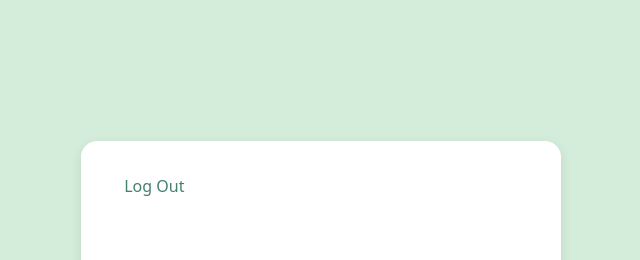
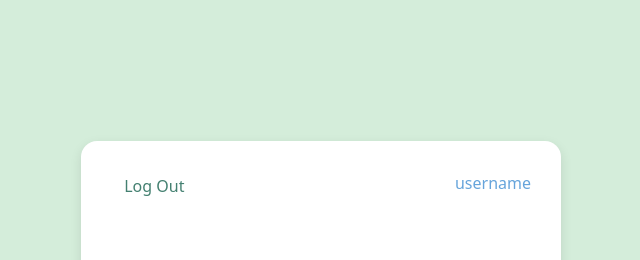
Before and after one commit to LachlanKreunen/Golf-Tracker, a React (Vite) app in the folder frontend/: page /login in a window 1280 px wide. Shown: the top 260 px of the page, without its empty margins (319-959 px from the left). Built offline with nearby package versions, Linux system fonts and the light colour scheme.

Commit message:
username

```diff
--- a/frontend/src/Pages/Login.jsx
+++ b/frontend/src/Pages/Login.jsx
@@ -23,6 +23,7 @@ const Login = () => {
         <>
         <div className="card">
             <button className="logout-button" onClick={handleLogout}>Log Out</button>
+            <div className="corner">username</div>
 
             <div className="hc">
                 <p><span style={{ color: "#448071", fontWeight: "bold" }}>{stats.handicap}</span> Handicap</p>
--- a/frontend/src/index.css
+++ b/frontend/src/index.css
@@ -298,3 +298,9 @@ button:focus-visible {
   outline: none;
   box-shadow: none;
 }
+
+.corner {
+    position: absolute;
+    top: 30px;
+    right: 30px;
+  }
```
